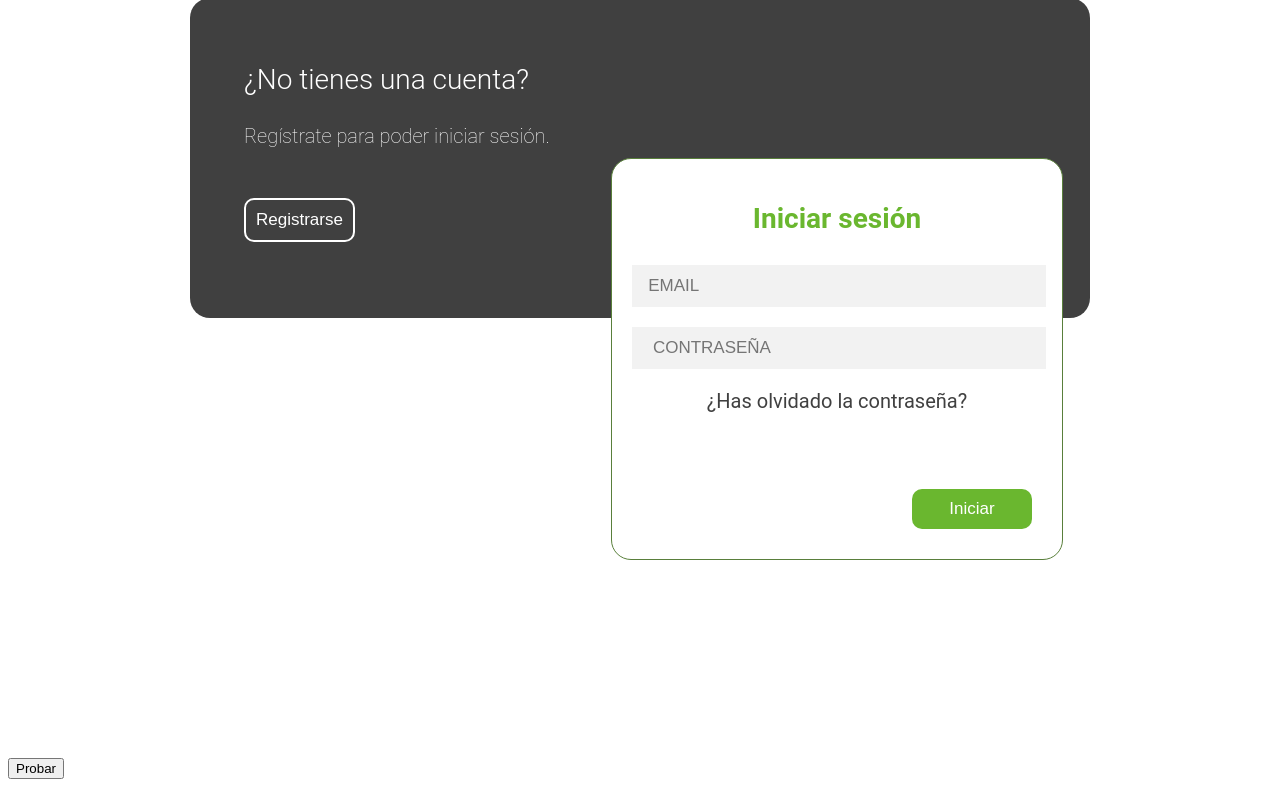
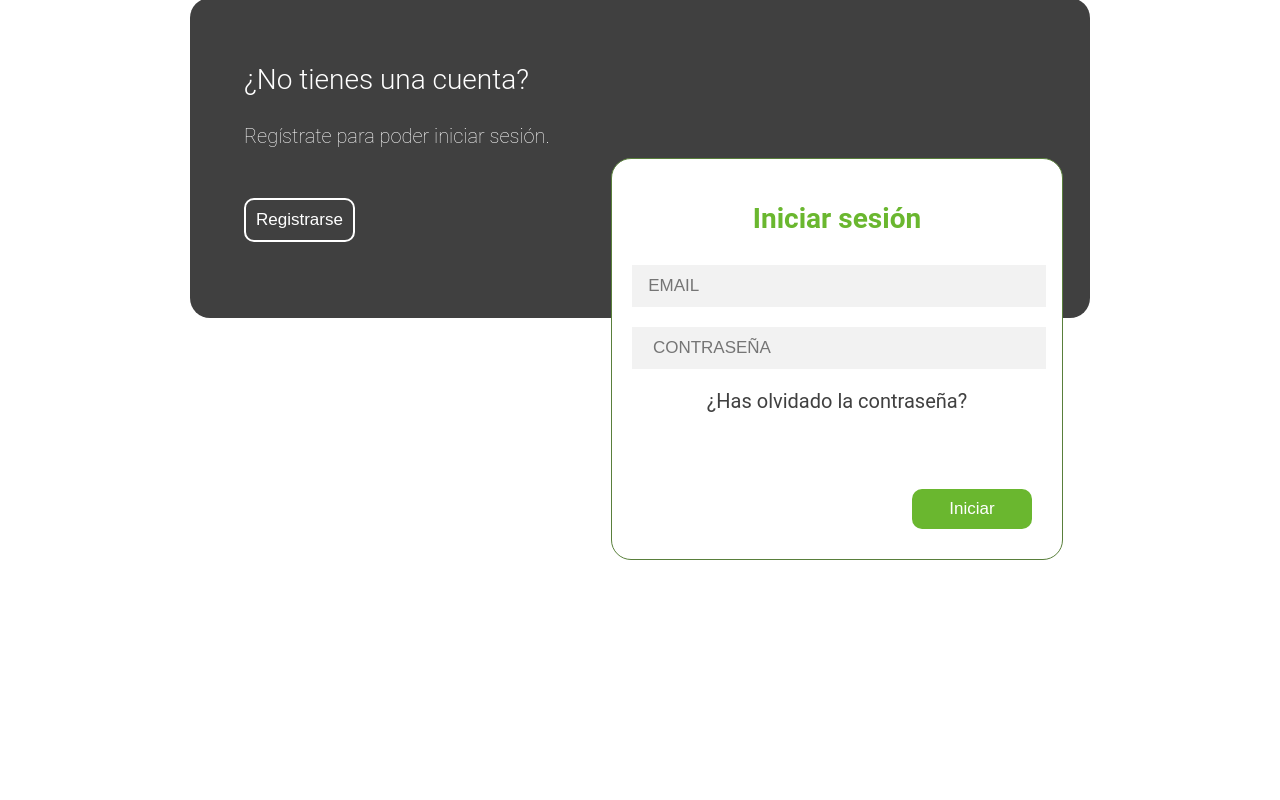
Before and after one commit to AstraGaming/eduGame, a plain HTML site: page index.html in a window 1280 px wide. Shown: the top 800 px of the page. Drawn offline with Linux system fonts and the light colour scheme.

Commit message:
Update index.html
Eliminado un botón que había hecho para hacer pruebas.

```diff
--- a/index.html
+++ b/index.html
@@ -60,7 +60,6 @@
         </div>
         <!-- frontbox -->
     </div>
-    <button id="pruebas">Probar</button>
     <script type="module" src="./js/index.js"></script>
 </body>
 
```
